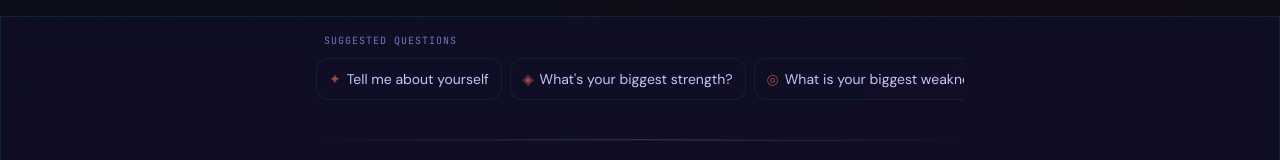
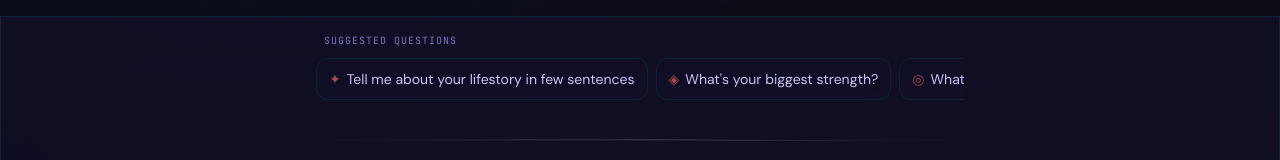
Before and after one commit to ssm0212/voice-bot, a React (Vite) app in the folder frontend/: page / in a window 1280 px wide. Both pictures are taken after a click on the button "Start". Shown: the part 424-584 px from the top of the page. Built offline with nearby package versions, Linux system fonts and the light colour scheme; no server answers.

Commit message:
Change 'Tell me about yourself' suggested question card text

```diff
--- a/frontend/src/components/SuggestedQuestions.jsx
+++ b/frontend/src/components/SuggestedQuestions.jsx
@@ -1,7 +1,7 @@
 import { motion } from 'framer-motion'
 
 const QUESTIONS = [
-  { text: 'Tell me about yourself', icon: '✦' },
+  { text: 'Tell me about your lifestory in few sentences', icon: '✦' },
   { text: "What's your biggest strength?", icon: '◈' },
   { text: 'What is your biggest weakness?', icon: '◎' },
   { text: 'What are your 3 weaknesses?', icon: '◉' },
```
